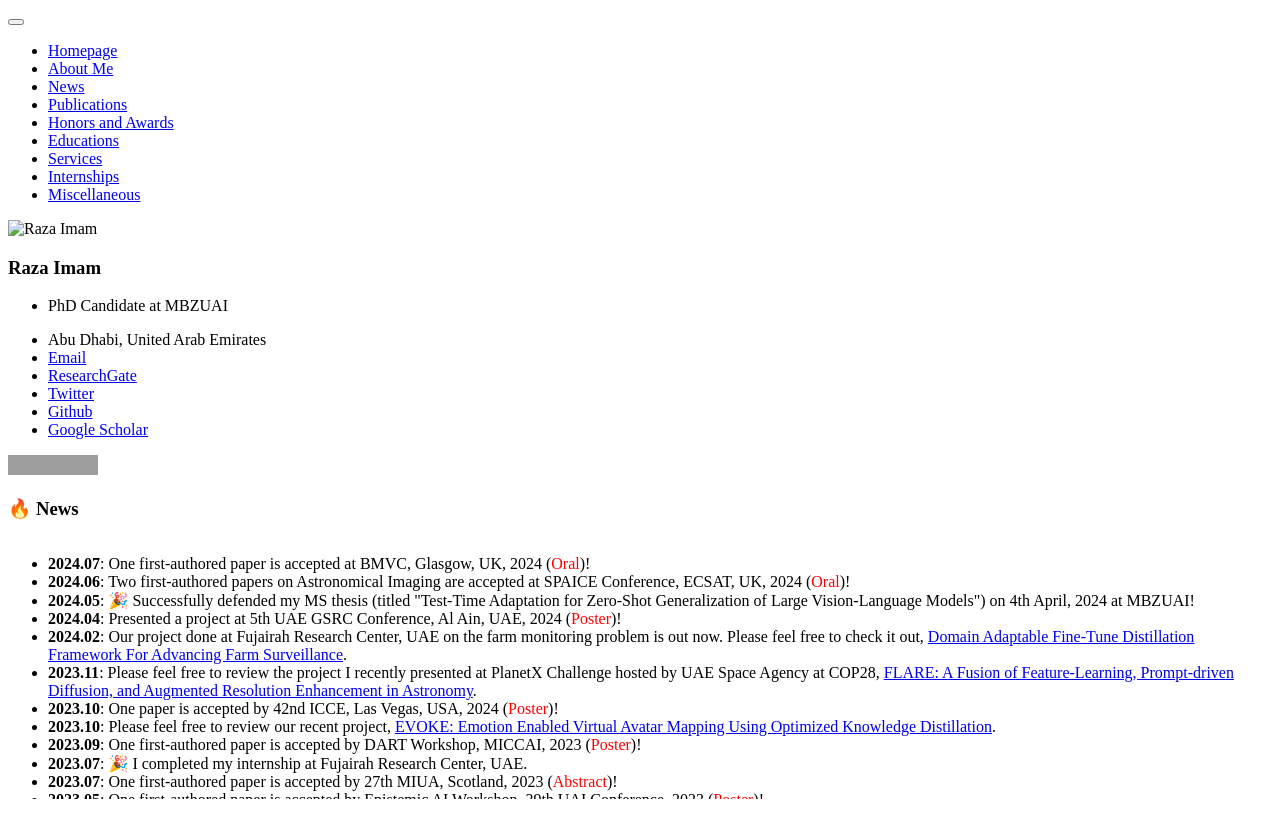
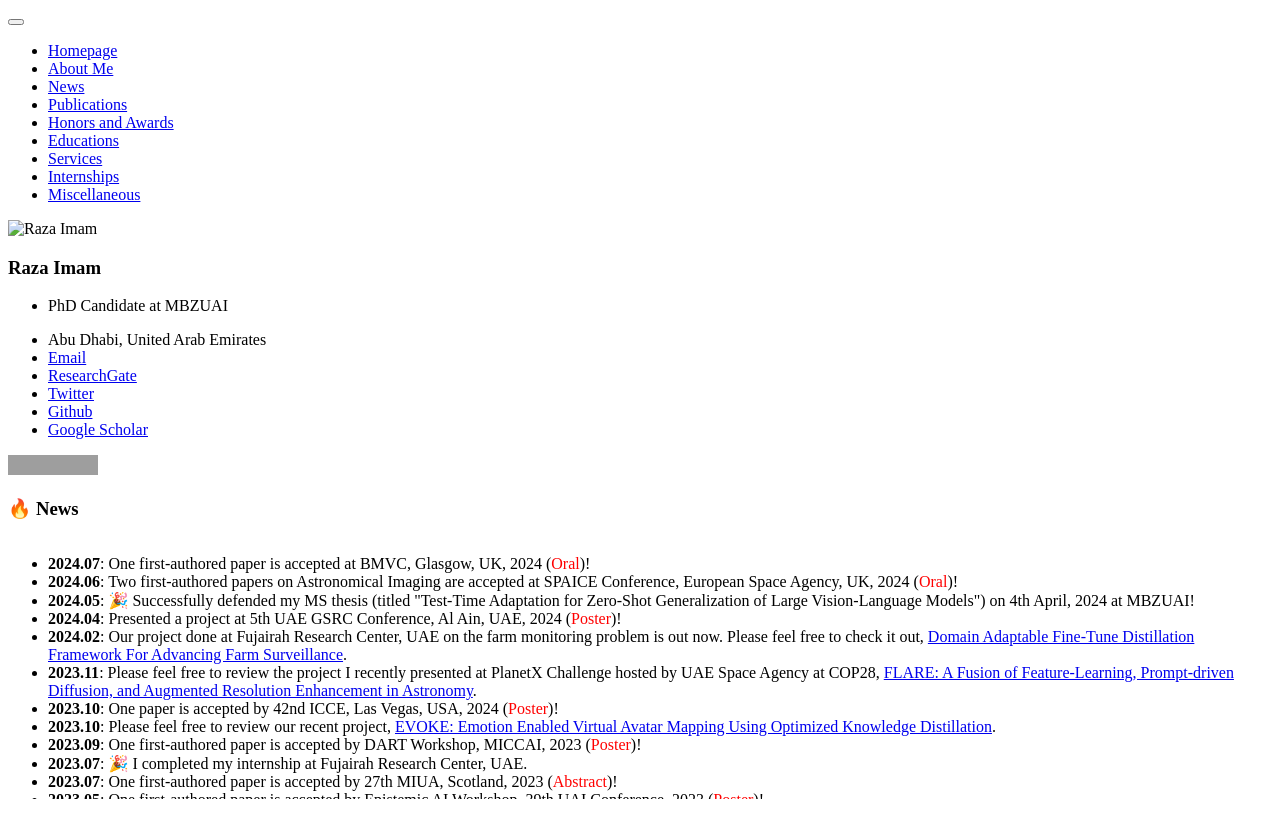
Before and after one commit to Razaimam45/razaimam45.github.io, a Jekyll site: the page built from _pages/includes/news.md, in a window 1280 px wide. Shown: the top 838 px of the page. Built offline with Jekyll 4.4.1, drawn with Linux system fonts in a browser that asks for light colours; our own code applies the rules of GitHub Pages for plain Markdown files; grey boxes are pictures that could not be loaded.

Commit message:
July Update

```diff
--- a/_pages/includes/news.md
+++ b/_pages/includes/news.md
@@ -11,7 +11,7 @@
   <ul>
     <!-- New stuff to add here  -->
     <li><strong>2024.07</strong>: One first-authored paper is accepted at BMVC, Glasgow, UK, 2024 (<font color="red">Oral</font>)!</li>
-    <li><strong>2024.06</strong>: Two first-authored papers on Astronomical Imaging are accepted at  SPAICE Conference, ECSAT, UK, 2024 (<font color="red">Oral</font>)!</li>
+    <li><strong>2024.06</strong>: Two first-authored papers on Astronomical Imaging are accepted at  SPAICE Conference, European Space Agency, UK, 2024 (<font color="red">Oral</font>)!</li>
     <li><strong>2024.05</strong>: 🎉 Successfully defended my MS thesis (titled "Test-Time Adaptation for Zero-Shot Generalization of Large Vision-Language Models") on 4th April, 2024 at MBZUAI!</li>
     <li><strong>2024.04</strong>: Presented a project at 5th UAE GSRC Conference, Al Ain, UAE, 2024 (<font color="red">Poster</font>)!</li>
     <li><strong>2024.02</strong>: Our project done at Fujairah Research Center, UAE on the farm monitoring problem is out now. Please feel free to check it out, <a href="https://arxiv.org/abs/2402.07059">Domain Adaptable Fine-Tune Distillation Framework For Advancing Farm Surveillance</a>.</li>
```
